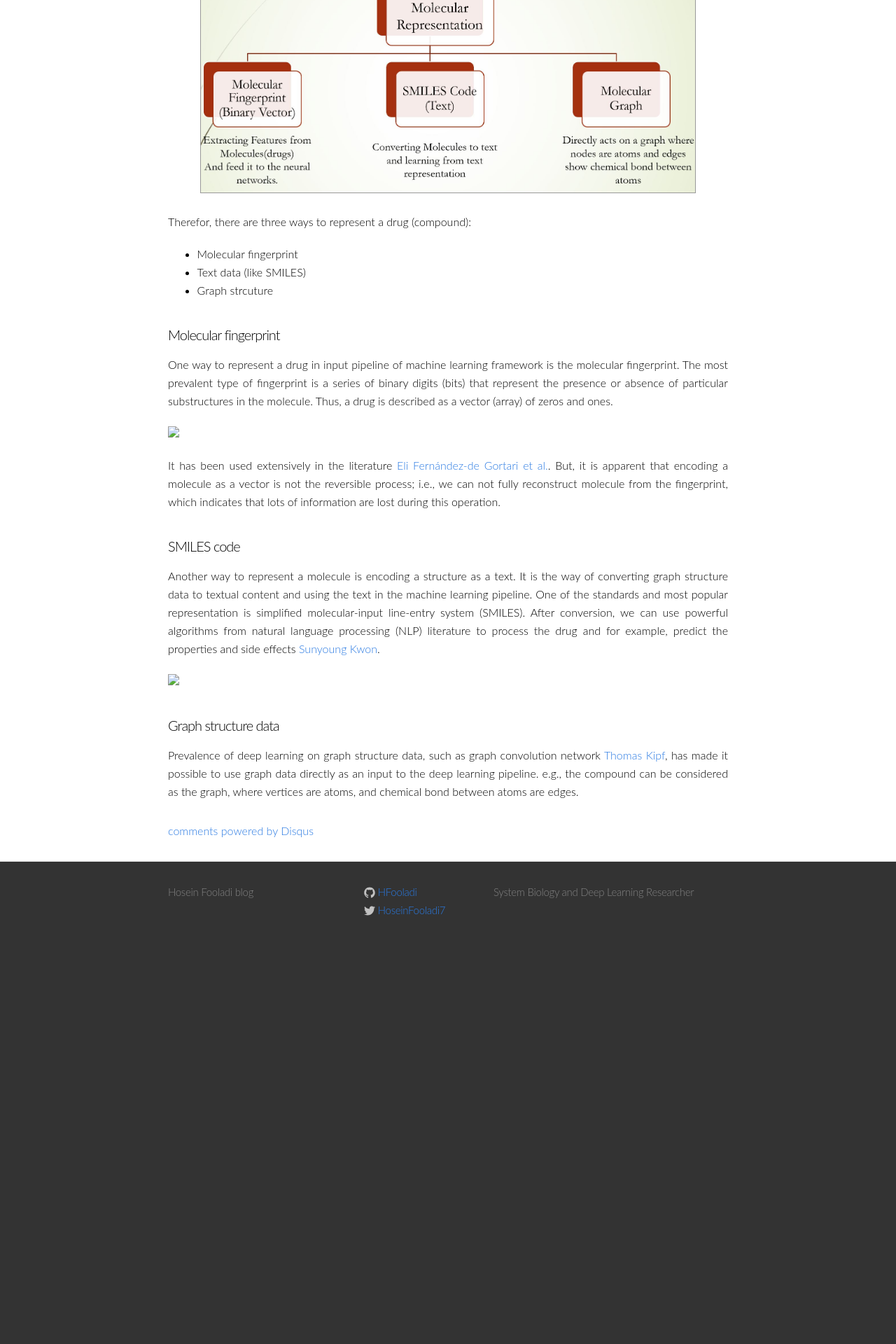
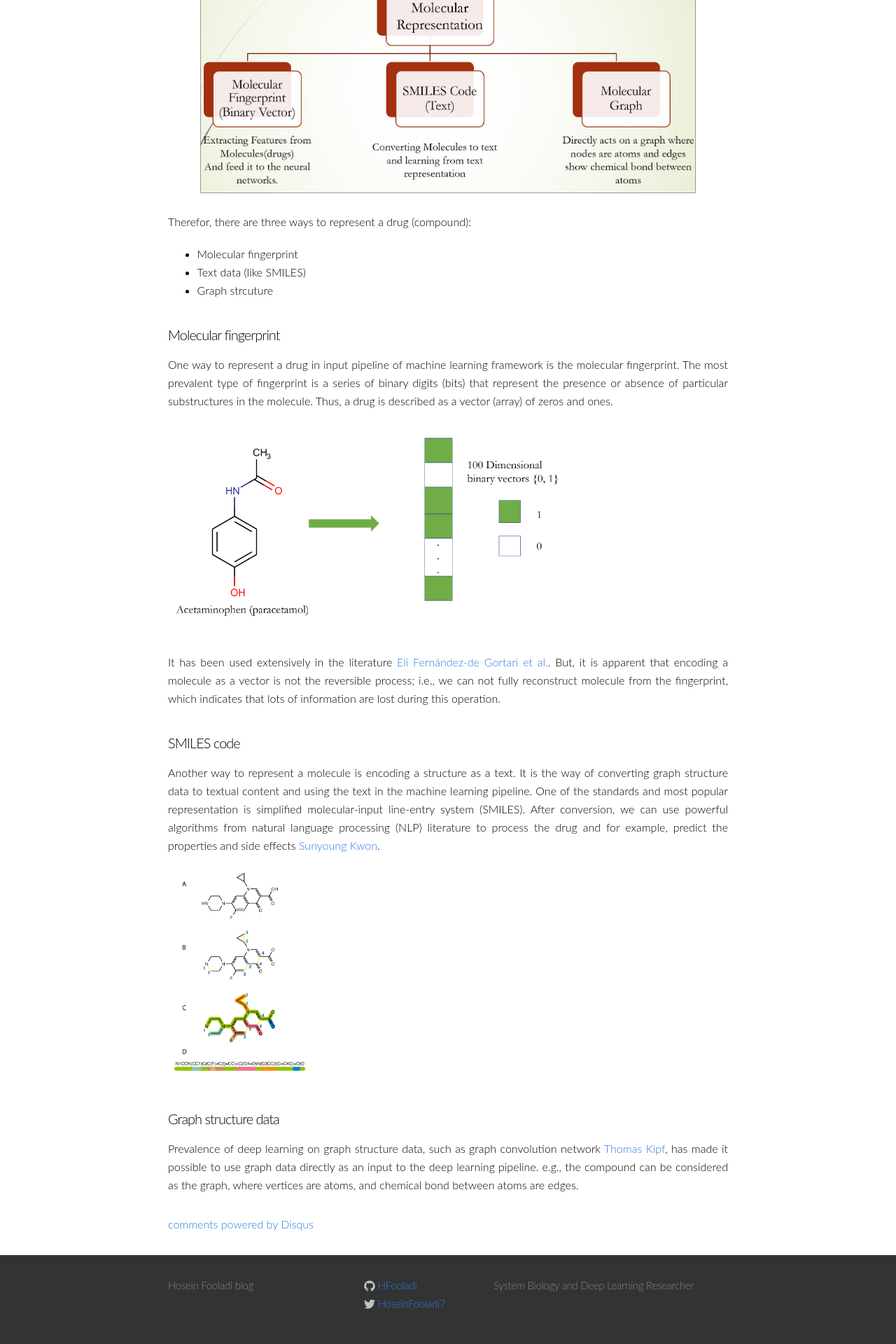
Before and after one commit to HFooladi/HFooladi.github.io, a Jekyll site: the page built from _posts/2018-10-31-Review_DL_Drug.md, in a window 1280 px wide. Shown: the part 1190-3110 px from the top of the page at 70% size. Built offline with Jekyll 4.4.1, drawn with Linux system fonts in a browser that asks for light colours; comment, search, counter and statistics services are not loaded; before the commit the page ends 2548 px from its top, so only the background shows below that.

Commit message:
Update 2018-10-31-Review_DL_Drug.md

```diff
--- a/_posts/2018-10-31-Review_DL_Drug.md
+++ b/_posts/2018-10-31-Review_DL_Drug.md
@@ -40,7 +40,7 @@ Therefor, there are three ways to represent a drug (compound):
 One way to represent a drug in input pipeline of machine learning framework is the molecular fingerprint. The most prevalent type of fingerprint is a series of binary digits (bits) that represent the presence or absence of particular substructures in the molecule. Thus, a drug is described as a vector (array) of zeros and ones.
 
 <div class="Binary Fingerprint">
-<img src="/assets/Binary_Fingerprint.PNG" height="300">
+<img src="/assets/Review_DL_Drug/Binary_Fingerprint.PNG" height="300">
 </div>
 
 It has been used extensively in the literature [Eli Fernández-de Gortari et al.](https://jcheminf.biomedcentral.com/articles/10.1186/s13321-017-0195-1#Sec11). But, it is apparent that encoding a molecule as a vector is not the reversible process; i.e., we can not fully reconstruct molecule from the fingerprint, which indicates that lots of information are lost during this operation.
@@ -50,7 +50,7 @@ It has been used extensively in the literature [Eli Fernández-de Gortari et al.
 Another way to represent a molecule is encoding a structure as a text. It is the way of converting graph structure data to textual content and using the text in the machine learning pipeline. One of the standards and most popular representation is simplified molecular-input line-entry system (SMILES). After conversion, we can use powerful algorithms from natural language processing (NLP) literature to process the drug and for example, predict the properties and side effects [Sunyoung Kwon](https://arxiv.org/abs/1704.08432).
 
 <div class="Generation of SMILES (Wikipedia)">
-<img src="/assets/SMILES.PNG" height="300">
+<img src="/assets/Review_DL_Drug/SMILES.PNG" height="300">
 </div>
 
 #### Graph structure data
```
